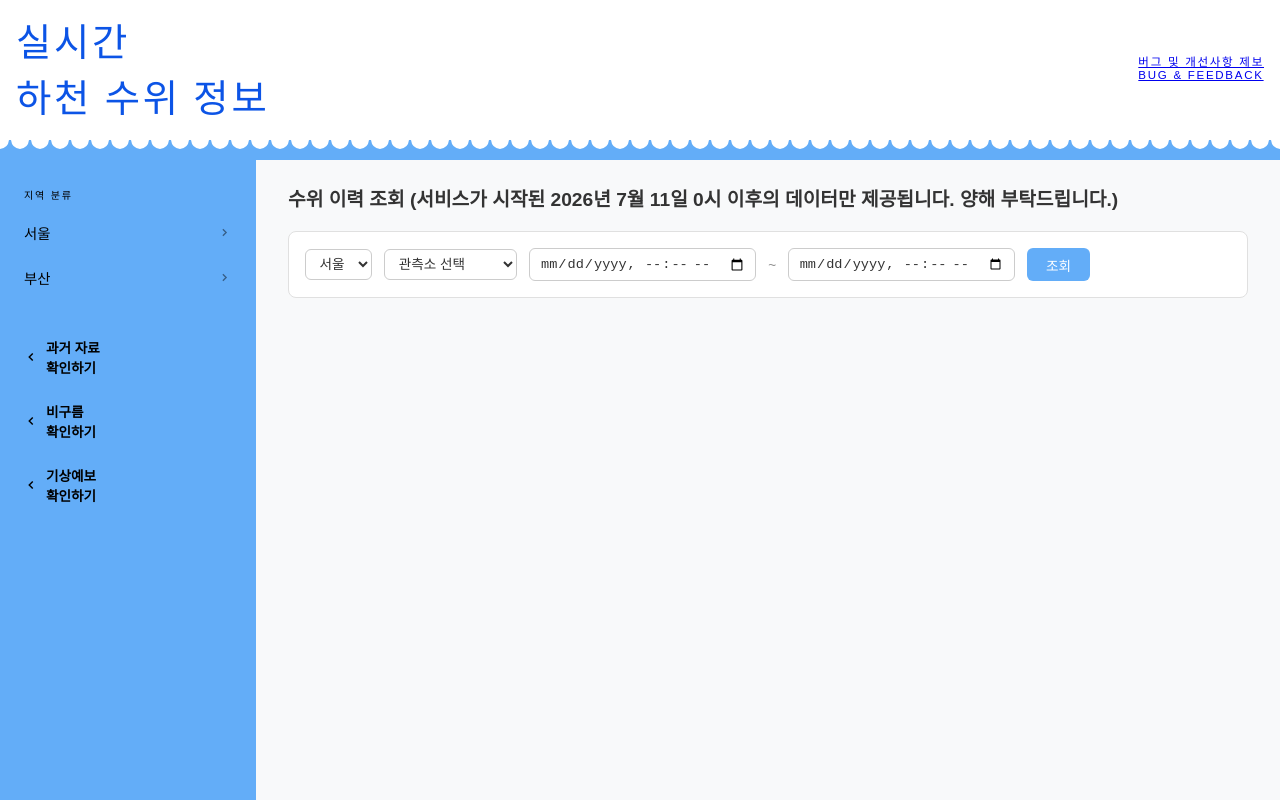
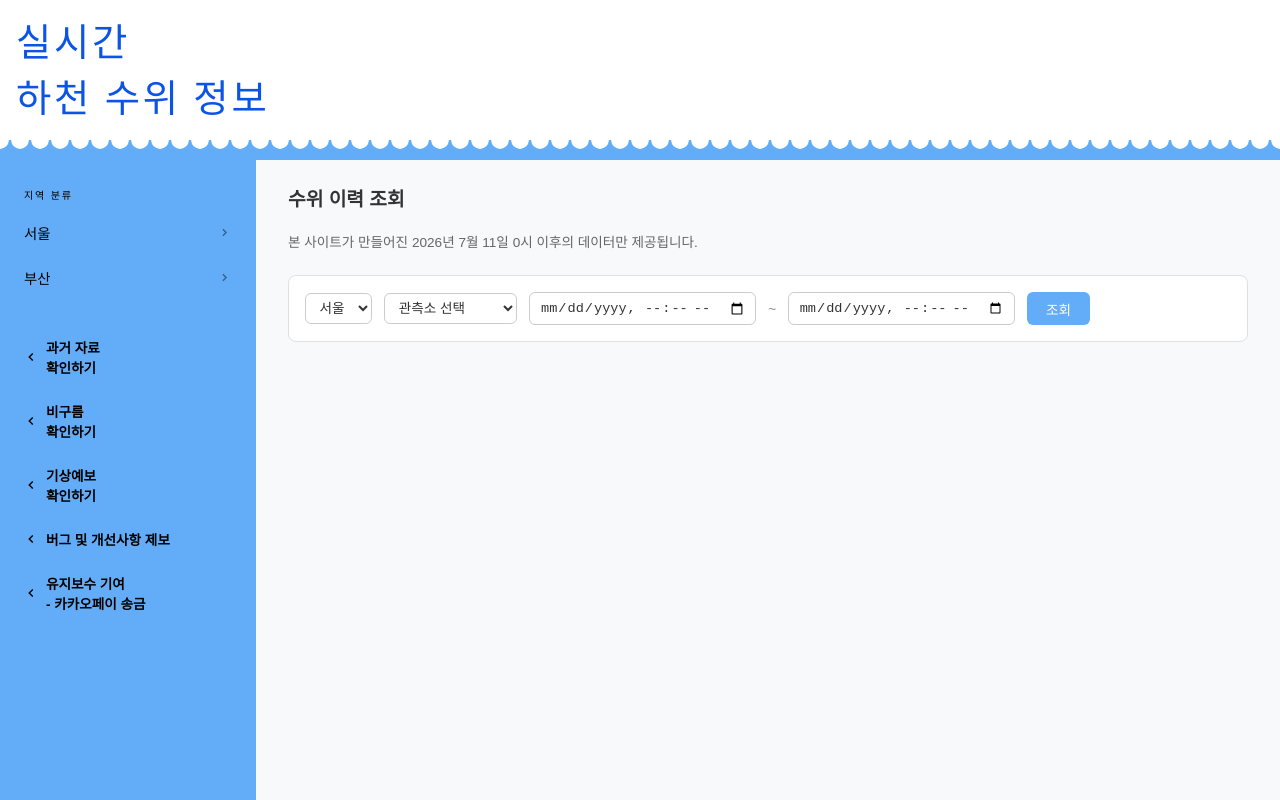
Before and after one commit to niceotter/riverlevel_practice1, a Next.js app: page /history in a window 1280 px wide. Built offline with nearby package versions, Linux system fonts and the light colour scheme.

Commit message:
moved feedback link to side bar, and made donation link in side bar

```diff
--- a/app/history/page.tsx
+++ b/app/history/page.tsx
@@ -230,9 +230,11 @@ export default function HistoryPage() {
         padding: '1.5rem 2rem',
       }}>
         <h2 style={{ fontSize: '1.2rem', fontWeight: 600, color: '#333', marginBottom: '1.2rem' }}>
-          수위 이력 조회 (서비스가 시작된 2026년 7월 11일 0시 이후의 데이터만 제공됩니다. 양해 부탁드립니다.)
+          수위 이력 조회
         </h2>
-
+        <p style={{ color: '#666', fontSize: '0.85rem', marginBottom: '1.5rem' }}>
+          본 사이트가 만들어진 2026년 7월 11일 0시 이후의 데이터만 제공됩니다.
+        </p>
         {/* 검색 폼 */}
         <div style={{
           display: 'flex', flexWrap: 'wrap', gap: '0.75rem',
--- a/components/Header.tsx
+++ b/components/Header.tsx
@@ -42,6 +42,7 @@ export default function Header() {
         */}
       </h1>
 
+      {/*}
       <span style={{
         marginLeft: 'auto',
         fontSize: '0.72rem',
@@ -54,6 +55,7 @@ export default function Header() {
           <>버그 및 개선사항 제보<br />Bug & Feedback</>
         </a>
       </span>
+      */}
 
       {/* 물결 라인 정의 */}
       <div style={{
--- a/components/Sidebar.tsx
+++ b/components/Sidebar.tsx
@@ -225,6 +225,32 @@ export default function Sidebar() {
         <>기상예보<br />확인하기</>
       </a>
 
+      <a
+        href="https://docs.google.com/forms/d/e/1FAIpQLSculavkKLqlbaxQeB7iM5horoVSCi0amN-1h4vmRT38mxG_Yw/viewform?usp=publish-editor"
+        target="_blank" title="새 창에서 구글폼 열기"
+        style={{ display: 'flex', alignItems: 'center', gap: '0.5rem', padding: '0.75rem 1.5rem', fontSize: '0.85rem', fontWeight: 600, color: 'var(--text-body)', textDecoration: 'none', transition: 'background var(--transition)' }}
+        onMouseEnter={e => (e.currentTarget.style.background = 'var(--bg-backtomap)')}
+        onMouseLeave={e => (e.currentTarget.style.background = 'transparent')}
+      >
+        <svg width="14" height="14" viewBox="0 0 24 24" fill="none" stroke="currentColor" strokeWidth="2.5">
+          <polyline points="15 18 9 12 15 6" />
+        </svg>
+          버그 및 개선사항 제보
+      </a>
+
+      <a
+        href="https://qr.kakaopay.com/Ej8ONNgYW"
+        target="_blank"
+        style={{ display: 'flex', alignItems: 'center', gap: '0.5rem', padding: '0.75rem 1.5rem', fontSize: '0.85rem', fontWeight: 600, color: 'var(--text-body)', textDecoration: 'none', transition: 'background var(--transition)' }}
+        onMouseEnter={e => (e.currentTarget.style.background = 'var(--bg-backtomap)')}
+        onMouseLeave={e => (e.currentTarget.style.background = 'transparent')}
+      >
+        <svg width="14" height="14" viewBox="0 0 24 24" fill="none" stroke="currentColor" strokeWidth="2.5">
+          <polyline points="15 18 9 12 15 6" />
+        </svg>
+          <>유지보수 기여<br />- 카카오페이 송금</>
+      </a>
+
     </nav>
   );
 }
```
